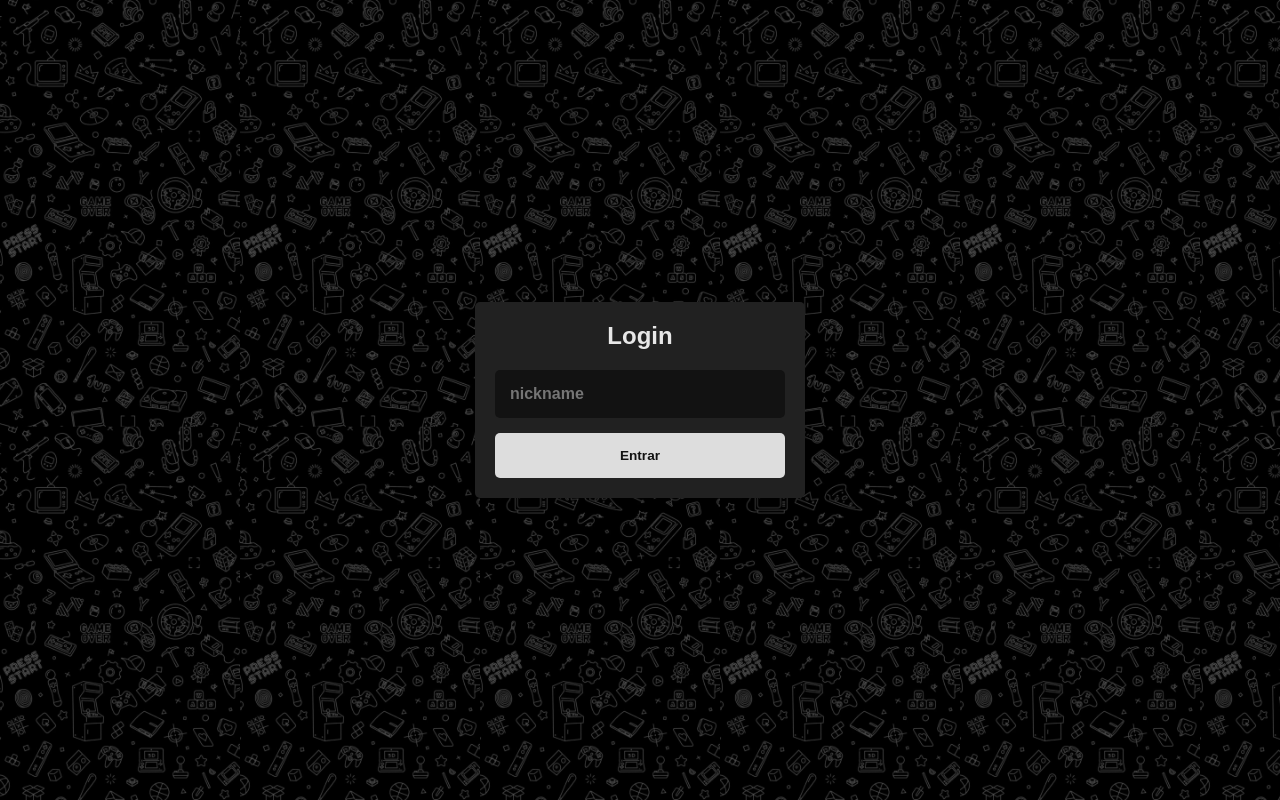
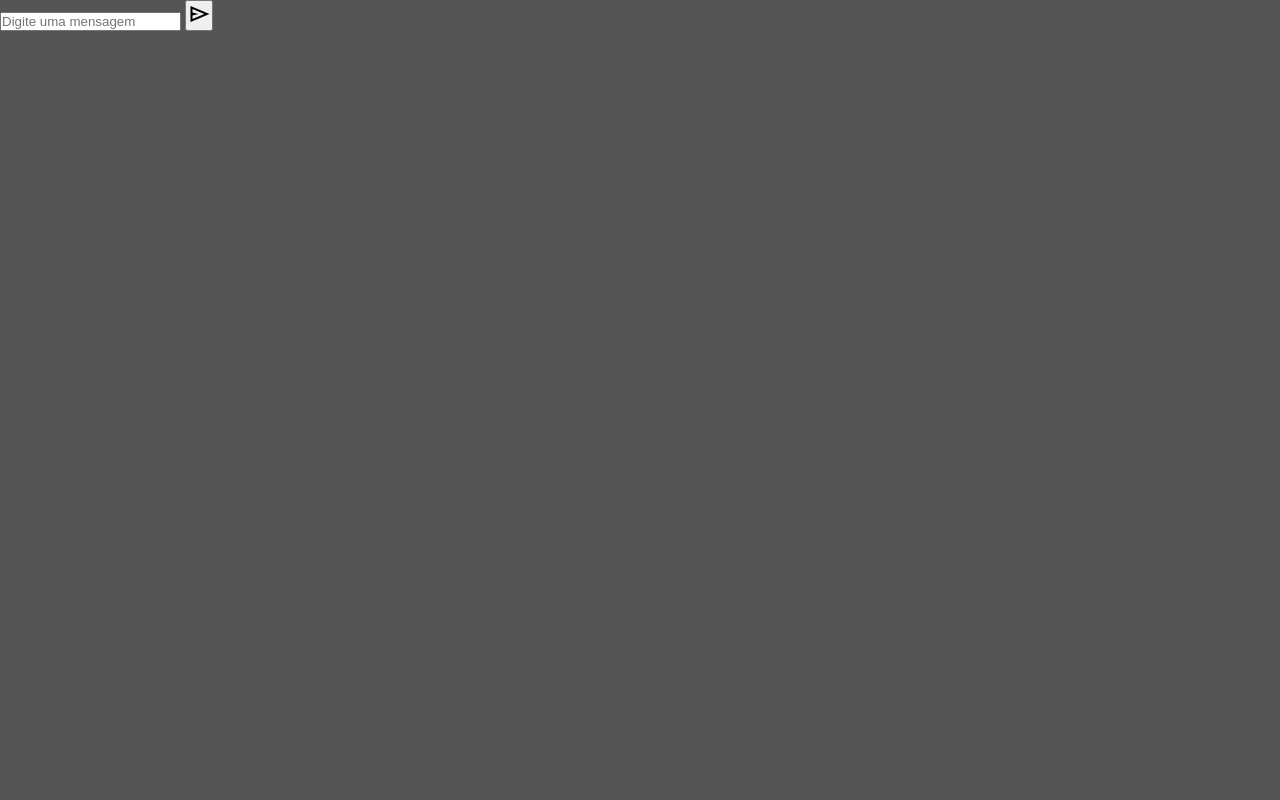
Before and after one commit to watashisham/chatonline, a plain HTML site: page Fontend/index.html in a window 1280 px wide. Drawn offline with nearby package versions, Linux system fonts and the light colour scheme; a web font is replaced by a local one.

Commit message:
inicio css chat

```diff
--- a/Fontend/css/style.css
+++ b/Fontend/css/style.css
@@ -34,6 +34,9 @@ body {
     background-color: #212121;
     border-radius: 5px;
     padding: 20px;
+
+    /*OCULTAR TELA DE LOGIN PARA CRIAR OUTRA TELA*/
+    display: none;
 }
 
 /*Apenas H2 filho do login*/
@@ -79,3 +82,11 @@ body {
 .login__button:hover{
     background-color: white;
 }
+
+/*INICIO CHAT/MENSAGENS*/
+
+.chat {
+    background: #555;
+    width: 100%;
+    height: 100%;
+}
--- a/Fontend/index.html
+++ b/Fontend/index.html
@@ -4,6 +4,9 @@
 <head>
     <meta charset="UTF-8">
     <meta name="viemport" content="width=device-width, initial-scale=1.0">
+
+    <link rel="stylesheet"
+        href="https://fonts.googleapis.com/css2?family=Material+Symbols+Outlined:opsz,wght,FILL,GRAD@24,400,0,0&icon_names=send" />
     <link rel="stylesheet" href="./css/style.css">
 
     <title>ChatOnline</title>
@@ -22,9 +25,18 @@
             </form>
         </section>
 
+        <section class="chat">
+            <section class="chat__mesages"></section>
+
+            <form class="chat__form">
+                <input type="text" class="chat__input" placeholder="Digite uma mensagem" required>
+                <button type="submit" class="chat__button">
+                    <span class="material-symbols-outlined">send</span>
+                </button>
+            </form>
+        </section>
+
     </section>
-
-
     <script src="./js/script.js"></script>
 
 </body>
```
